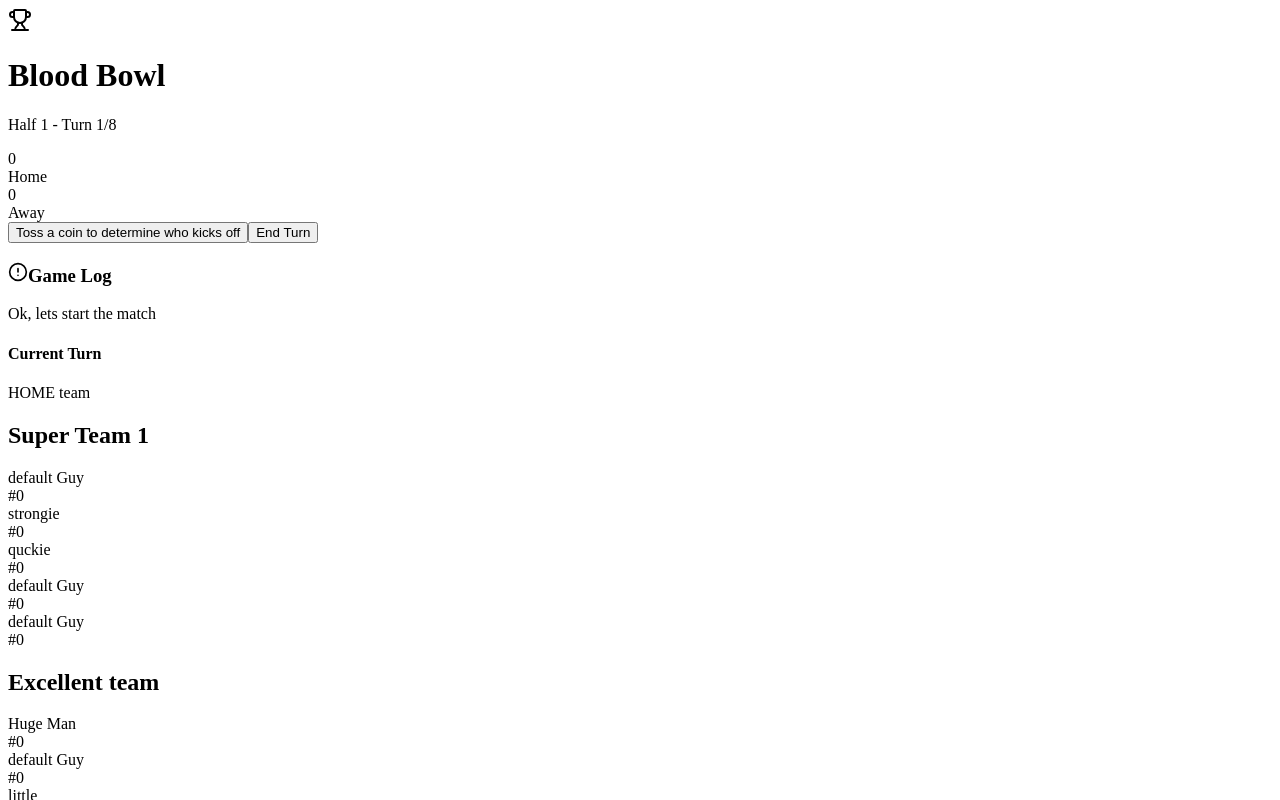
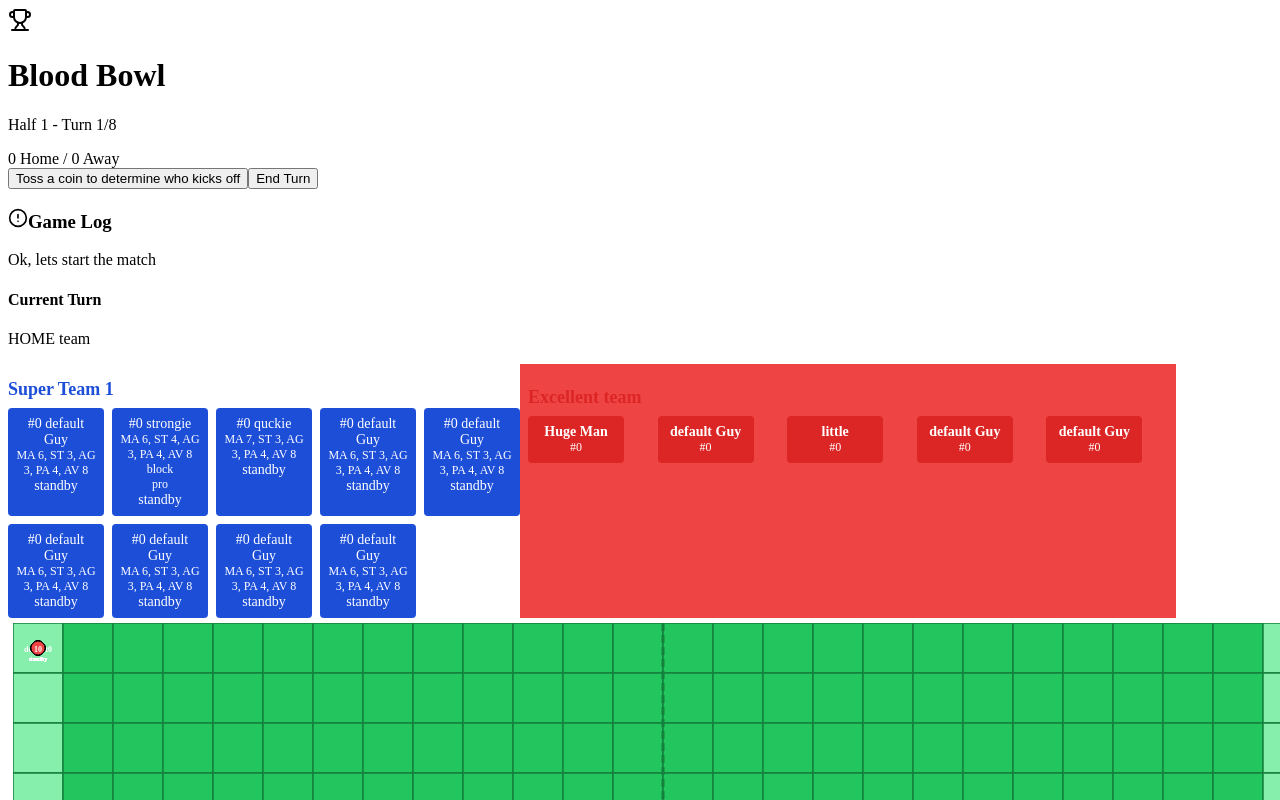
Before and after one commit to irtep/bb-tester, a React (Vite) app in the folder frontend/: page / in a window 1280 px wide. Shown: the top 800 px of the page. Built offline with nearby package versions, Linux system fonts and the light colour scheme.

Commit message:
dev on board

```diff
--- a/frontend/src/components/GameBoard.tsx
+++ b/frontend/src/components/GameBoard.tsx
@@ -268,56 +268,104 @@ const GameBoard: React.FC = (): React.ReactElement => {
         <div>
             {/* TEAMS ROW */}
 
-            <div className="flex w-screen">
-
-                <div className="w-1/2 bg-blue-500">
-                    <h2 className="font-bold text-lg text-blue-700 mb-2">
+            <div style={{ display: 'flex', width: '100vw' }}>
+                <div>
+                    <h2 style={{
+                        fontWeight: 'bold',
+                        fontSize: '1.125rem',
+                        color: '#1d4ed8',
+                        marginBottom: '0.5rem'
+                    }}>
                         {gameState.team1.name}
                     </h2>
-                    <div className="grid grid-cols-5 gap-2">
+                    <div style={{
+                        display: 'grid',
+                        gridTemplateColumns: 'repeat(5, minmax(0, 1fr))',
+                        gap: '0.5rem'
+                    }}>
                         {gameState.team1.players.map((p) => (
                             <div
                                 key={p.id}
-                                className={`p-2 rounded text-white text-sm text-center w-20 ${p.status === 'down'
-                                    ? 'bg-gray-600'
-                                    : p.status === 'stunned'
-                                        ? 'bg-yellow-600'
-                                        : 'bg-blue-700'
-                                    }`}
+                                style={{
+                                    padding: '0.5rem',
+                                    borderRadius: '0.25rem',
+                                    color: 'white',
+                                    fontSize: '0.875rem',
+                                    textAlign: 'center',
+                                    width: '5rem',
+                                    backgroundColor: p.status === 'down'
+                                        ? '#4b5563'
+                                        : p.status === 'stunned'
+                                            ? '#ca8a04'
+                                            : '#1d4ed8'
+                                }}
                             >
-                                <div className="font-semibold truncate">{p.name ?? p.id}</div>
-                                <div className="text-xs">#{p.number}</div>
+                                <div>{`#${p.number} ${p.name}`}</div>
+                                <div style={{ fontSize: '0.75rem' }}>{`MA ${p.ma}, ST ${p.st}, AG ${p.ag}, PA ${p.pa}, AV ${p.av}`}</div>
+                                <div style={{ fontSize: '0.75rem' }}>{
+                                    p.skills.map( s => {
+                                        return(
+                                            <div>{s}</div>
+                                        )
+                                    })
+                                    }
+                                </div>
+                                <div>{p.status}</div>
                             </div>
                         ))}
                     </div>
                 </div>
 
-                <div className="w-1/2 bg-red-500">
-                    <h2 className="font-bold text-lg text-red-700 mb-2">
+                <div style={{
+                    width: '50%',
+                    backgroundColor: '#ef4444',
+                    padding: '8px'
+                }}>
+                    <h2 style={{
+                        fontWeight: 'bold',
+                        fontSize: '1.125rem',
+                        color: '#dc2626',
+                        marginBottom: '0.5rem'
+                    }}>
                         {gameState.team2.name}
                     </h2>
-                    <div className="grid grid-cols-5 gap-2">
+                    <div style={{
+                        display: 'grid',
+                        gridTemplateColumns: 'repeat(5, minmax(0, 1fr))',
+                        gap: '0.5rem'
+                    }}>
                         {gameState.team2.players.map((p) => (
                             <div
                                 key={p.id}
-                                className={`p-2 rounded text-white text-sm text-center w-20 ${p.status === 'down'
-                                    ? 'bg-gray-600'
-                                    : p.status === 'stunned'
-                                        ? 'bg-yellow-600'
-                                        : 'bg-red-700'
-                                    }`}
+                                style={{
+                                    padding: '0.5rem',
+                                    borderRadius: '0.25rem',
+                                    color: 'white',
+                                    fontSize: '0.875rem',
+                                    textAlign: 'center',
+                                    width: '5rem',
+                                    backgroundColor: p.status === 'down'
+                                        ? '#4b5563'
+                                        : p.status === 'stunned'
+                                            ? '#ca8a04'
+                                            : '#dc2626'
+                                }}
                             >
-                                <div className="font-semibold truncate">{p.name ?? p.id}</div>
-                                <div className="text-xs">#{p.number}</div>
+                                <div style={{
+                                    fontWeight: '600',
+                                    overflow: 'hidden',
+                                    textOverflow: 'ellipsis',
+                                    whiteSpace: 'nowrap'
+                                }}>{p.name ?? p.id}</div>
+                                <div style={{ fontSize: '0.75rem' }}>#{p.number}</div>
                             </div>
                         ))}
                     </div>
                 </div>
-
             </div>
 
             {/* BOARD */}
-            <div className="bg-green-800 rounded-lg shadow-lg p-4">
+            <div style={{ margin: 5 }}>
                 <svg width={PITCH_WIDTH * CELL_SIZE} height={PITCH_HEIGHT * CELL_SIZE}>
                     {/* Draw grid */}
                     {Array.from({ length: PITCH_WIDTH }).map((_, x) =>
@@ -470,14 +518,6 @@ const GameBoard: React.FC = (): React.ReactElement => {
                         </g>
                     ))}
                 </svg>
-
-                {/* Dice roll overlay */}
-                {diceRoll && (
-                    <div className="absolute top-1/2 left-1/2 transform -translate-x-1/2 -translate-y-1/2 bg-white rounded-lg shadow-2xl p-8 text-4xl font-bold">
-                        <Dices className="inline mr-2" />
-                        {diceRoll}
-                    </div>
-                )}
             </div>
         </div>
     );
--- a/frontend/src/components/GameHeader.tsx
+++ b/frontend/src/components/GameHeader.tsx
@@ -10,7 +10,9 @@ const GameHeader: React.FC = (): React.ReactElement => {
         const toss = callDice(2);
         let current = '';
 
-        if (toss === 1) {current = 'home'} else {current = 'away'};
+        if (toss === 1) { current = 'home' } else { current = 'away' };
+
+        addLog(`${current} receives! and deploys now a defence formation.`);
 
         setGameState(prev => ({
             ...prev,
@@ -63,18 +65,11 @@ const GameHeader: React.FC = (): React.ReactElement => {
                 </div>
 
                 <div>
-                    <div className={`p-2 rounded ${gameState.currentTeam === 'home' ? 'bg-blue-100' : ''}`}>
-                        <div className="text-2xl font-bold text-blue-600">{gameState.score.home}</div>
-                        <div className="text-xs">Home</div>
-                    </div>
-                    <div className={`p-2 rounded ${gameState.currentTeam === 'away' ? 'bg-red-100' : ''}`}>
-                        <div className="text-2xl font-bold text-red-600">{gameState.score.away}</div>
-                        <div className="text-xs">Away</div>
-                    </div>
+                    <div>{`${gameState.score.home} Home / ${gameState.score.away} Away`}</div>
                 </div>
 
                 {
-                    (gameState.gamePhase === 'coin toss')?
+                    (gameState.gamePhase === 'coin toss') ?
                         <>
                             <button
                                 onClick={tossCoin}
@@ -82,7 +77,7 @@ const GameHeader: React.FC = (): React.ReactElement => {
                             >
                                 Toss a coin to determine who kicks off
                             </button>
-                    </>:<></>
+                        </> : <></>
                 }
 
                 <button
--- a/frontend/src/teams/teams.ts
+++ b/frontend/src/teams/teams.ts
@@ -20,7 +20,16 @@ export const sampleTeams: BloodBowlTeam[] = [
         type: 'human',
         rerolls: 2,
         players: [
-            defaultPlayer, { ...defaultPlayer, id: "2", name: 'strongie', st: 4 }, { ...defaultPlayer, id: "3", name: 'quckie', ma: 7, ag: 3 }, { ...defaultPlayer, id: "4" }, { ...defaultPlayer, id: "5" }
+            defaultPlayer,
+            { ...defaultPlayer, id: "2", name: 'strongie', st: 4, skills: ['block', 'pro'] },
+            { ...defaultPlayer, id: "3", name: 'quckie', ma: 7, ag: 3 },
+            { ...defaultPlayer, id: "4" },
+            { ...defaultPlayer, id: "5" },
+            { ...defaultPlayer, id: "5x" },
+            { ...defaultPlayer, id: "5y" },
+            { ...defaultPlayer, id: "5z" },
+            { ...defaultPlayer, id: "5b" },
+
         ],
         totalValue: 100000,
         record: {
```
Also changed, not shown: frontend/src/components/Bench.tsx (added). Lines whose indentation alone changed are shown as unchanged.
